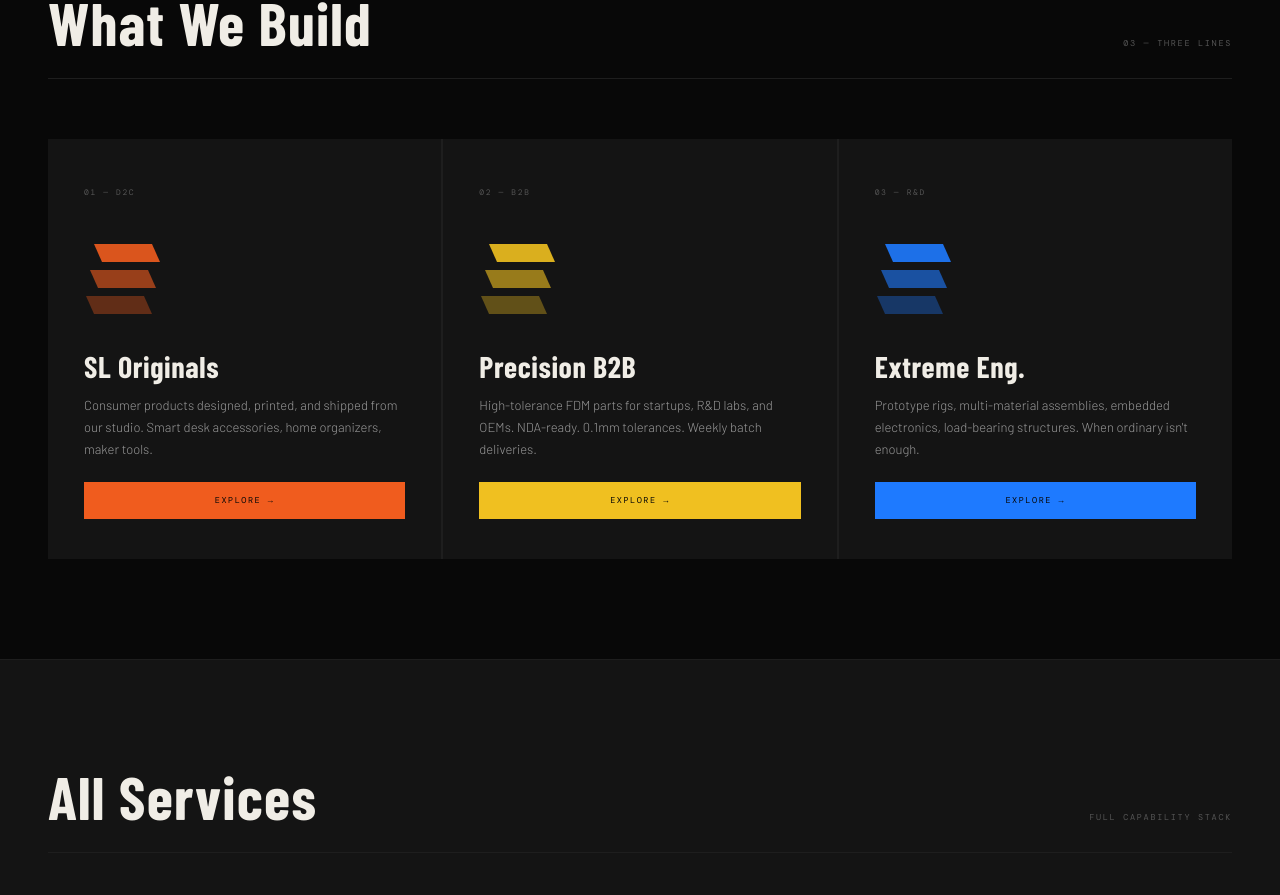
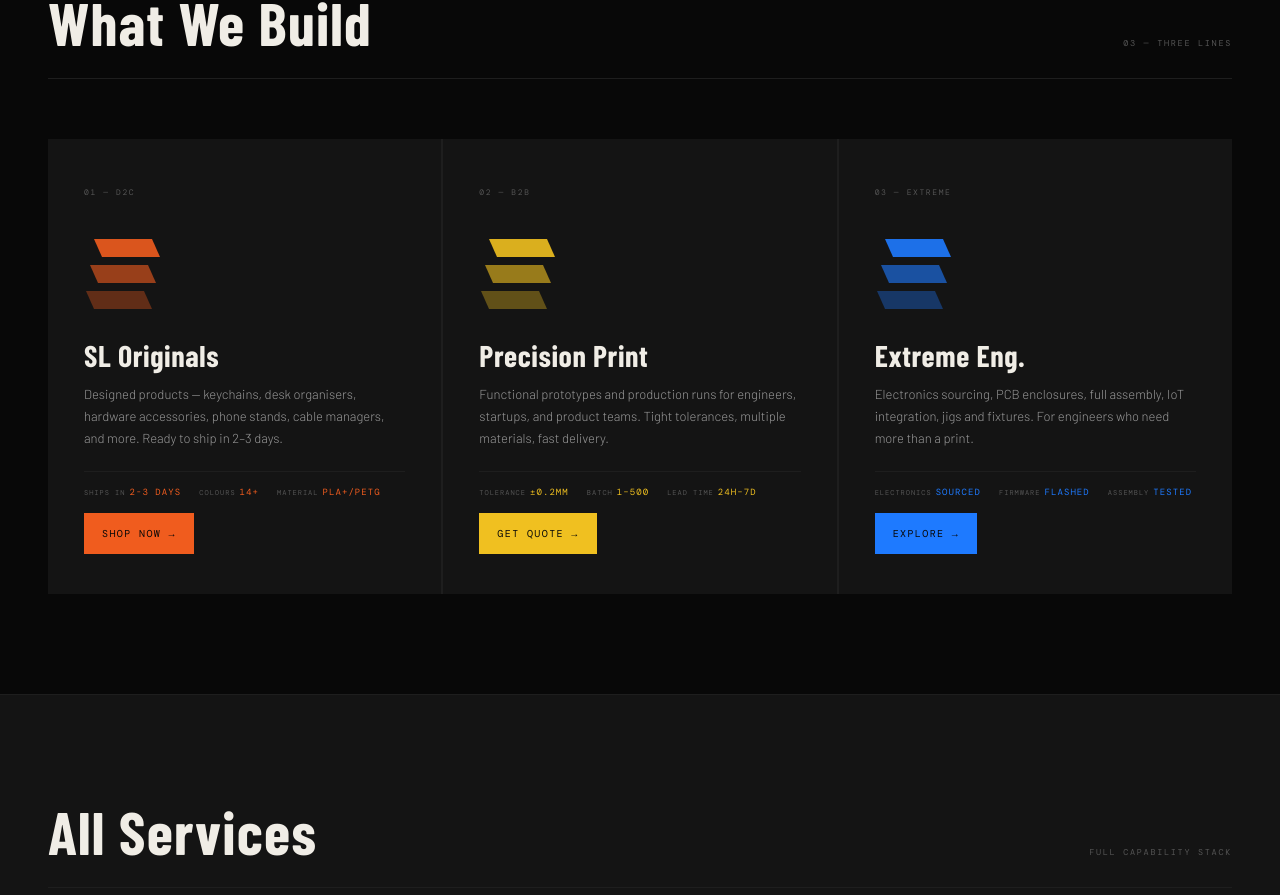
Before and after one commit to solid-labs-3d/solidlabs-website, a React (Vite) app: page / in a window 1280 px wide. Shown: the part 1110-2005 px from the top of the page. Built offline with nearby package versions, Linux system fonts and the light colour scheme; a web font is replaced by a local one.

Commit message:
updated with what we do page

```diff
--- a/src/pages/Home.jsx
+++ b/src/pages/Home.jsx
@@ -125,34 +125,53 @@ export default function Home() {
               cls: "or-card",
               n: "01 — D2C",
               name: "SL Originals",
-              desc: "Consumer products designed, printed, and shipped from our studio. Smart desk accessories, home organizers, maker tools.",
+              desc: "Designed products — keychains, desk organisers, hardware accessories, phone stands, cable managers, and more. Ready to ship in 2–3 days.",
               page: "/originals",
               accent: "var(--or)",
+              btnLabel: "SHOP NOW →",
+              specs: [
+                { label: "SHIPS IN", value: "2-3 DAYS" },
+                { label: "COLOURS", value: "14+" },
+                { label: "MATERIAL", value: "PLA+/PETG" },
+              ],
             },
             {
               cls: "yw-card",
               n: "02 — B2B",
-              name: "Precision B2B",
-              desc: "High-tolerance FDM parts for startups, R&D labs, and OEMs. NDA-ready. 0.1mm tolerances. Weekly batch deliveries.",
+              name: "Precision Print",
+              desc: "Functional prototypes and production runs for engineers, startups, and product teams. Tight tolerances, multiple materials, fast delivery.",
               page: "/precision",
               accent: "var(--yw)",
+              btnLabel: "GET QUOTE →",
+              specs: [
+                { label: "TOLERANCE", value: "±0.2MM" },
+                { label: "BATCH", value: "1–500" },
+                { label: "LEAD TIME", value: "24H–7D" },
+              ],
             },
             {
               cls: "bl-card",
-              n: "03 — R&D",
+              n: "03 — EXTREME",
               name: "Extreme Eng.",
-              desc: "Prototype rigs, multi-material assemblies, embedded electronics, load-bearing structures. When ordinary isn't enough.",
+              desc: "Electronics sourcing, PCB enclosures, full assembly, IoT integration, jigs and fixtures. For engineers who need more than a print.",
               page: "/extreme",
               accent: "var(--bl)",
+              btnLabel: "EXPLORE →",
+              specs: [
+                { label: "ELECTRONICS", value: "SOURCED" },
+                { label: "FIRMWARE", value: "FLASHED" },
+                { label: "ASSEMBLY", value: "TESTED" },
+              ],
             },
           ].map((c) => (
             <div
               className={`prod-card ${c.cls} rv`}
               key={c.name}
               onClick={() => nav(c.page)}
-              style={{ cursor: "none" }}
+              style={{ cursor: "pointer" }}
             >
               <div className="pc-num">{c.n}</div>
+
               <div className="pc-mark">
                 <svg width="80" height="72" viewBox="0 0 80 72" fill="none">
                   <polygon
@@ -172,17 +191,30 @@ export default function Home() {
                   />
                 </svg>
               </div>
+
               <div className="pc-name">{c.name}</div>
               <p className="pc-desc">{c.desc}</p>
+
+              <div className="pc-specs">
+                {c.specs.map((sp) => (
+                  <div className="pc-spec-item" key={sp.label}>
+                    <span className="pc-spec-label">{sp.label}</span>
+                    <span className="pc-spec-value" style={{ color: c.accent }}>
+                      {sp.value}
+                    </span>
+                  </div>
+                ))}
+              </div>
+
               <button
-                className="btn-or"
+                className="pc-btn"
                 style={{ background: c.accent, color: "var(--blk)" }}
                 onClick={(e) => {
                   e.stopPropagation();
                   nav(c.page);
                 }}
               >
-                Explore →
+                {c.btnLabel}
               </button>
             </div>
           ))}
--- a/src/styles/pages/home.css
+++ b/src/styles/pages/home.css
@@ -226,7 +226,6 @@
   font-size: 13px;
   color: var(--g5);
   line-height: 1.7;
-  font-weight: 300;
   margin-bottom: 22px;
 }
 .pc-specs {
@@ -254,6 +253,50 @@
 .spec .bv {
   color: var(--bl);
   margin-left: 4px;
+}
+
+.pc-spec-item {
+  display: flex;
+  flex-direction: row; /* change from column to row */
+  align-items: center;
+  gap: 4px;
+}
+
+.pc-spec-label {
+  font-family: var(--ff-mono);
+  font-size: 7px;
+  letter-spacing: 0.14em;
+  text-transform: uppercase;
+  color: var(--g3);
+}
+
+.pc-spec-value {
+  font-family: var(--ff-mono);
+  font-size: 9px;
+  letter-spacing: 0.12em;
+  text-transform: uppercase;
+
+}
+
+/* CTA button */
+.pc-btn {
+  display: inline-flex;
+  margin-top: 15px;
+  align-items: center;
+  justify-content: center;
+  padding: 14px 18px;
+  font-family: var(--ff-mono);
+  font-size: 10px;
+  letter-spacing: 0.14em;
+  text-transform: uppercase;
+  border: none;
+  cursor: pointer;
+  width: fit-content;
+  transition: opacity 0.2s;
+}
+
+.pc-btn:hover {
+  opacity: 0.85;
 }
 
 /* How-it-works teaser */
```
